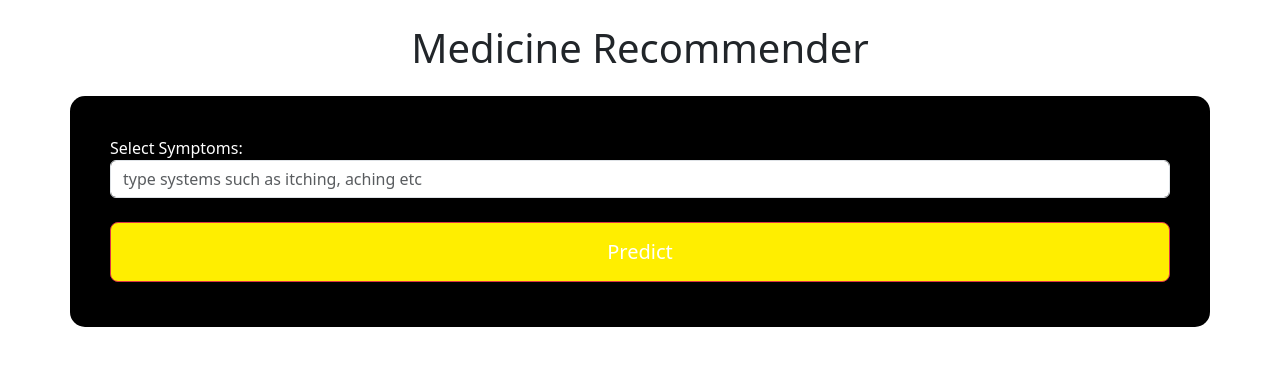
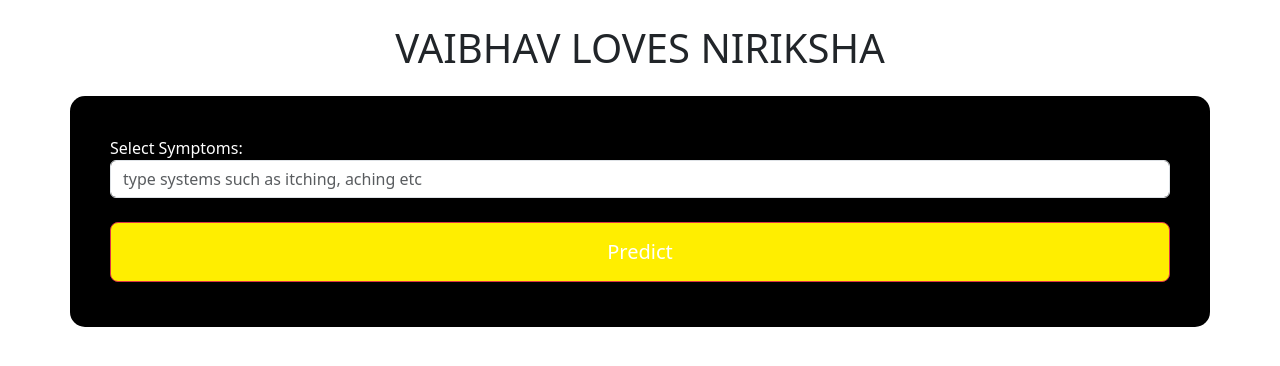
Before and after one commit to Ganapati-nk/Medicine_Recommender, a Flask app: page / in a window 1280 px wide. Shown: the part 16-382 px from the top of the page. Run offline with Flask 3, Linux system fonts and the light colour scheme; parts of the project's set-up code (start-up, migrations or seed data) failed here and were passed over.

Commit message:
Update index.html

```diff
--- a/templates/index.html
+++ b/templates/index.html
@@ -51,7 +51,7 @@
 
 
 <!-- main form of page -->
-<h1 class="mt-4 my-4 text-center text-green"> Medicine Recommender </h1>
+<h1 class="mt-4 my-4 text-center text-green"> VAIBHAV LOVES NIRIKSHA </h1>
 <div class="container my-4 mt-4" style="background: black; color: white; border-radius: 15px; padding: 40px;">
     <form action="/predict" method="post">
         <div class="form-group">
```
